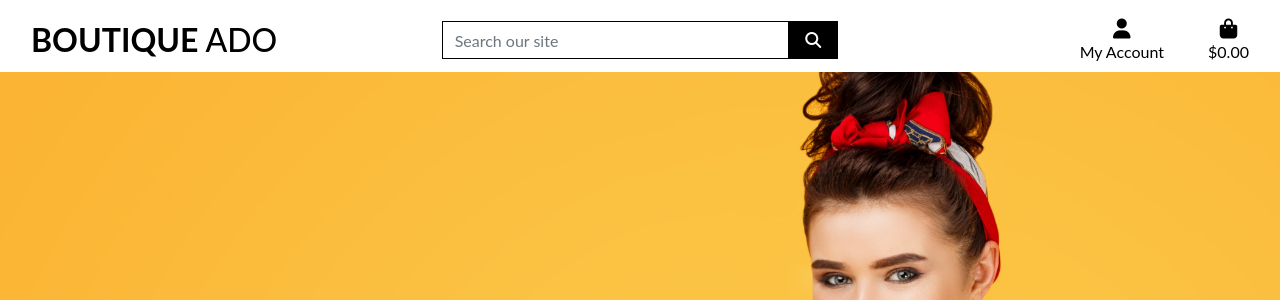
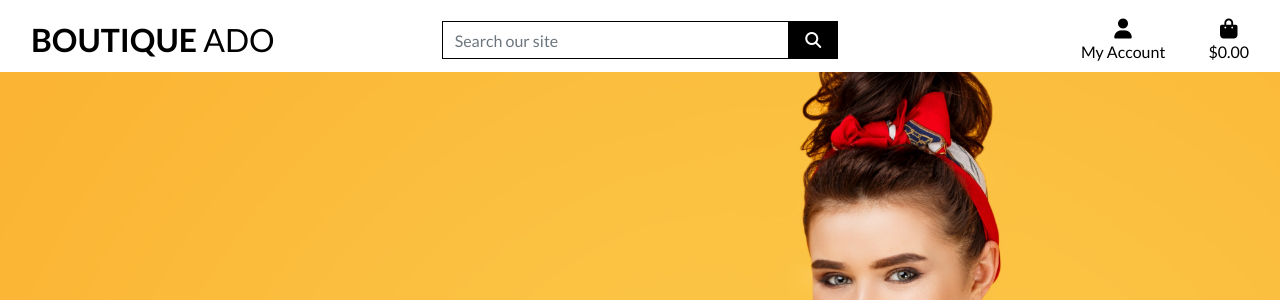
Before and after one commit to ShaneByrne0963/boutique-ado, a Django app: template templates/base.html in a window 1280 px wide. Shown: the top 300 px of the page. Run offline with Django 3.2, Linux system fonts and the light colour scheme; the template is opened without the code that fills it, so the values that code supplies are empty; some libraries are stand-ins or nearby versions.

Commit message:
Complete homepage header and css

```diff
--- a/boutique_ado/settings.py
+++ b/boutique_ado/settings.py
@@ -153,6 +153,9 @@
 STATIC_URL = '/static/'
 STATICFILES_DIRS = (os.path.join(BASE_DIR, 'static'),)
 
+MEDIA_URL = '/media/'
+MEDIA_ROOT = os.path.join(BASE_DIR, 'media')
+
 # Default primary key field type
 # https://docs.djangoproject.com/en/3.2/ref/settings/#default-auto-field
 
--- a/boutique_ado/urls.py
+++ b/boutique_ado/urls.py
@@ -15,9 +15,11 @@
 """
 from django.contrib import admin
 from django.urls import include, path
+from django.conf import settings
+from django.conf.urls.static import static
 
 urlpatterns = [
     path('admin/', admin.site.urls),
     path('accounts/', include('allauth.urls')),
     path('', include('home.urls')),
-]
+] + static(settings.MEDIA_URL, document_root=settings.MEDIA_ROOT)
--- a/templates/base.html
+++ b/templates/base.html
@@ -16,6 +16,9 @@
     <!-- Bootstrap CSS -->
     {% block corecss %}
         <link rel="stylesheet" href="https://cdn.jsdelivr.net/npm/bootstrap@4.6.2/dist/css/bootstrap.min.css" integrity="sha384-xOolHFLEh07PJGoPkLv1IbcEPTNtaed2xpHsD9ESMhqIYd0nLMwNLD69Npy4HI+N" crossorigin="anonymous">
+        <link rel="preconnect" href="https://fonts.googleapis.com">
+        <link rel="preconnect" href="https://fonts.gstatic.com" crossorigin="anonymous">
+        <link href="https://fonts.googleapis.com/css2?family=Lato:ital,wght@0,100;0,300;0,400;0,700;0,900;1,100;1,300;1,400;1,700;1,900&display=swap" rel="stylesheet">
         <link rel="stylesheet" href="{% static 'css/base.css' %}">
     {% endblock %}
 
@@ -26,10 +29,9 @@
     {% block corejs %}
         <script src="https://cdn.jsdelivr.net/npm/jquery@3.5.1/dist/jquery.min.js" integrity="sha256-9/aliU8dGd2tb6OSsuzixeV4y/faTqgFtohetphbbj0=" crossorigin="anonymous"></script>
         <script src="https://cdn.jsdelivr.net/npm/bootstrap@4.6.2/dist/js/bootstrap.bundle.min.js" integrity="sha384-Fy6S3B9q64WdZWQUiU+q4/2Lc9npb8tCaSX9FK7E8HnRr0Jz8D6OP9dO5Vg3Q9ct" crossorigin="anonymous"></script>
+        <!-- Fontawesome -->
+        <script src="https://kit.fontawesome.com/1a1e78fae2.js" crossorigin="anonymous"></script>
     {% endblock %}
-
-    <!-- Fontawesome -->
-    <script src="https://kit.fontawesome.com/1a1e78fae2.js" crossorigin="anonymous"></script>
 
     {% block extra_js %}
     {% endblock %}
```
